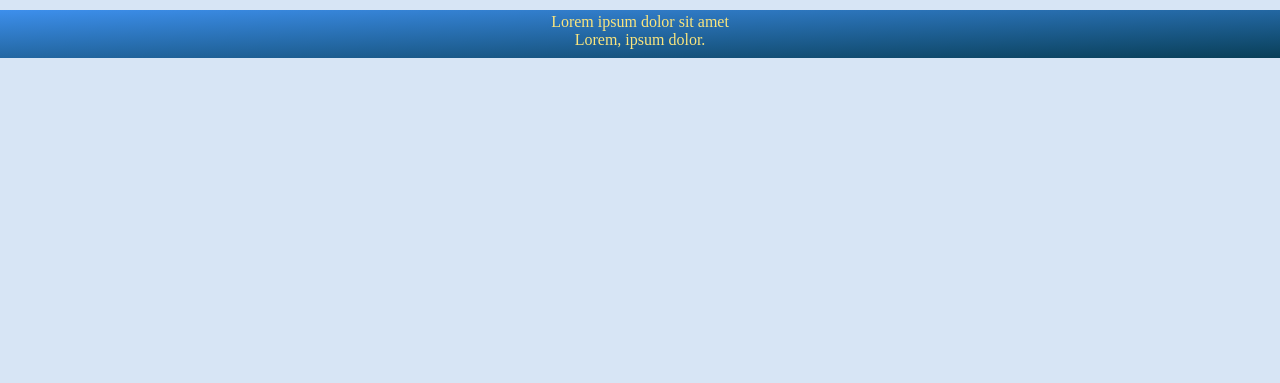
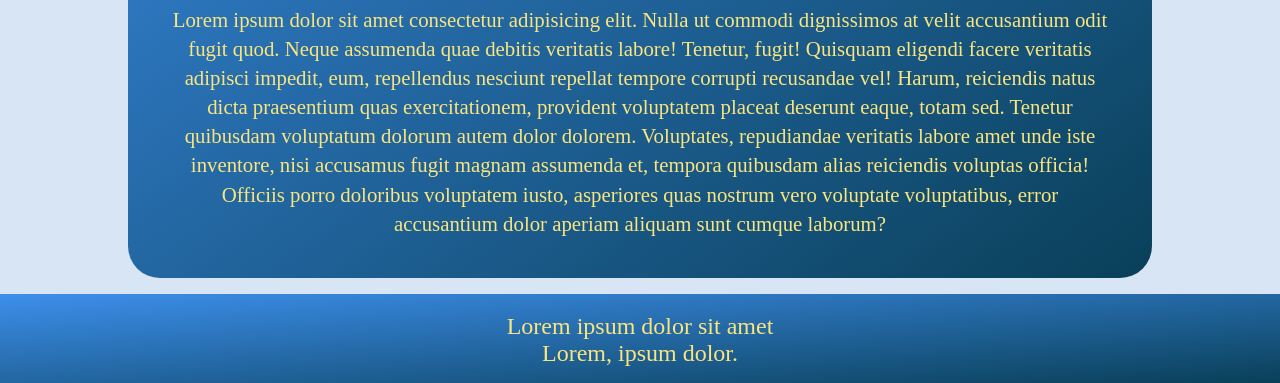
Before and after one commit to darco31/my-first-repo, a plain HTML site: page index.html in a window 1280 px wide. Shown: the part 742-1125 px from the top of the page. Before the commit the page ends 800 px from the top, so only its background shows below. Drawn offline with Linux system fonts and the light colour scheme.

Commit message:
new commit

```diff
--- a/index.html
+++ b/index.html
@@ -27,6 +27,12 @@
 
         </div>
 
+        <div class="box1">
+            <h2>Hello</h2>
+            <p class="first__para">Lorem ipsum dolor sit amet consectetur adipisicing elit. Nulla ut commodi dignissimos at velit accusantium odit fugit quod. Neque assumenda quae debitis veritatis labore! Tenetur, fugit! Quisquam eligendi facere veritatis adipisci impedit, eum, repellendus nesciunt repellat tempore corrupti recusandae vel! Harum, reiciendis natus dicta praesentium quas exercitationem, provident voluptatem placeat deserunt eaque, totam sed. Tenetur quibusdam voluptatum dolorum autem dolor dolorem. Voluptates, repudiandae veritatis labore amet unde iste inventore, nisi accusamus fugit magnam assumenda et, tempora quibusdam alias reiciendis voluptas officia! Officiis porro doloribus voluptatem iusto, asperiores quas nostrum vero voluptate voluptatibus, error accusantium dolor aperiam aliquam sunt cumque laborum?</p>
+
+            </div>
+
     </section>
 
     <footer class="footer">
--- a/style.css
+++ b/style.css
@@ -20,10 +20,6 @@ body  {
     flex-direction: row;
     justify-content: center;
 
-}
-
-#logo > h1 {
-    text-decoration: none;
 }
 
 #menu, #logo {
@@ -59,15 +55,19 @@ body  {
 }
 
 .container {
-    clear: both;
+    /* clear: both; */
     max-width: 80%;
     background-image: linear-gradient(to bottom right, rgb(61, 143, 236), rgb(9, 63, 88));
     height: auto;
     margin:  auto;
     display: flex;
-    flex-direction: row;
+    flex-direction: column;
     justify-content: space-between;
     border-radius: 2rem;
+}
+.box1 {
+    height: 100%;
+    padding: 20px;
 }
 
 .box1 > h2{
@@ -91,15 +91,40 @@ body  {
     color: rgb(250, 229, 126);
 }
 
-.footer__dv {
-    position: absolute;
-    bottom: 0;
-    margin-top: 3rem;
-    width: 100%;
-    height: 3rem;
+.footer {
+    display: flex;
+    justify-content: center;
+    align-self: flex-end;
     background-image: linear-gradient(to bottom right, rgb(61, 143, 236), rgb(9, 63, 88));
+    margin-top: 1rem;
+    padding: 1rem;
 }
 
-@media screen and (min-width:450px) {
+@media screen and (min-width:768px) {
+    .footer__text {
+        font-size: 1.5rem;
+    }
 
+    .first__para {
+        line-height: 1.4;
+        font-size: 1.3rem;
+    }
+
+    #menu {
+        font-size: 150%;
+    }
+
+    #logo {
+        font-size: 3rem;
+        padding: 1em;
+
+    }
+
+    .box1 {
+        margin-top: 1rem;
+    }
+
+    .container {
+        margin-top: 2rem;
+    }
 }
```
